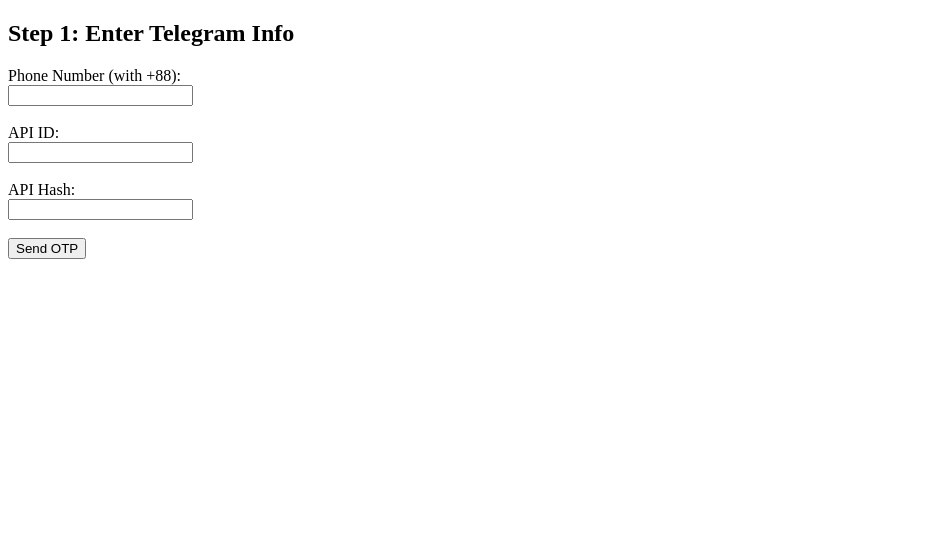
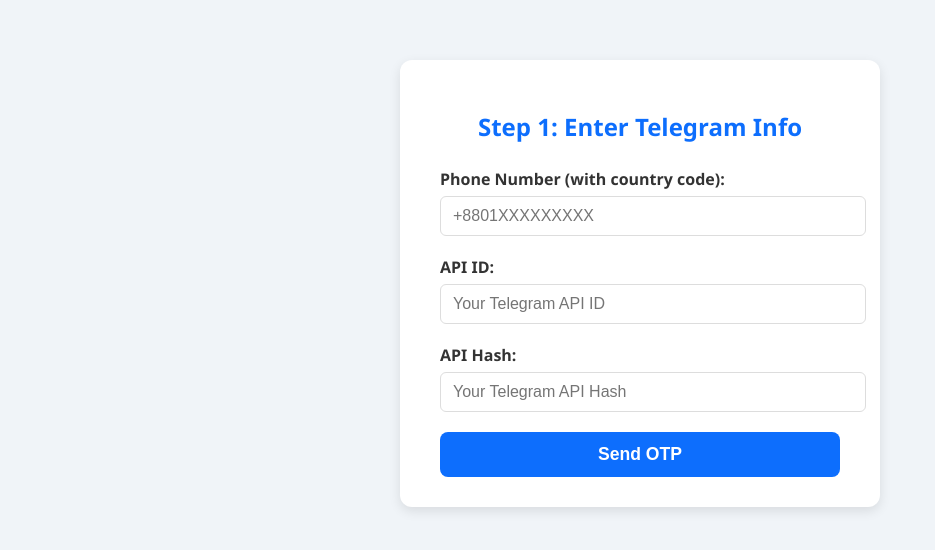
Before and after one commit to Bappa145/telegram-session-site, a Flask app: template templates/index.html in a window 1280 px wide. Shown: the top 550 px of the page, without its empty margins (0-935 px from the left). Run offline with Flask 3, Linux system fonts and the light colour scheme; the template is opened without the code that fills it, so the values that code supplies are empty.

Commit message:
Update index.html

```diff
--- a/templates/index.html
+++ b/templates/index.html
@@ -1,21 +1,26 @@
 <!DOCTYPE html>
-<html>
+<html lang="en">
 <head>
+  <meta charset="UTF-8" />
+  <meta name="viewport" content="width=device-width, initial-scale=1" />
   <title>Telegram Session Login</title>
+  <link rel="stylesheet" href="{{ url_for('static', filename='style.css') }}" />
 </head>
 <body>
-  <h2>Step 1: Enter Telegram Info</h2>
-  <form action="/send_code" method="POST">
-    <label>Phone Number (with +88):</label><br>
-    <input type="text" name="phone" required><br><br>
+  <div class="container">
+    <h2>Step 1: Enter Telegram Info</h2>
+    <form action="/send_code" method="POST">
+      <label for="phone">Phone Number (with country code):</label>
+      <input type="text" id="phone" name="phone" placeholder="+8801XXXXXXXXX" required />
 
-    <label>API ID:</label><br>
-    <input type="text" name="api_id" required><br><br>
+      <label for="api_id">API ID:</label>
+      <input type="number" id="api_id" name="api_id" placeholder="Your Telegram API ID" required />
 
-    <label>API Hash:</label><br>
-    <input type="text" name="api_hash" required><br><br>
+      <label for="api_hash">API Hash:</label>
+      <input type="text" id="api_hash" name="api_hash" placeholder="Your Telegram API Hash" required />
 
-    <button type="submit">Send OTP</button>
-  </form>
+      <button type="submit">Send OTP</button>
+    </form>
+  </div>
 </body>
 </html>
```
